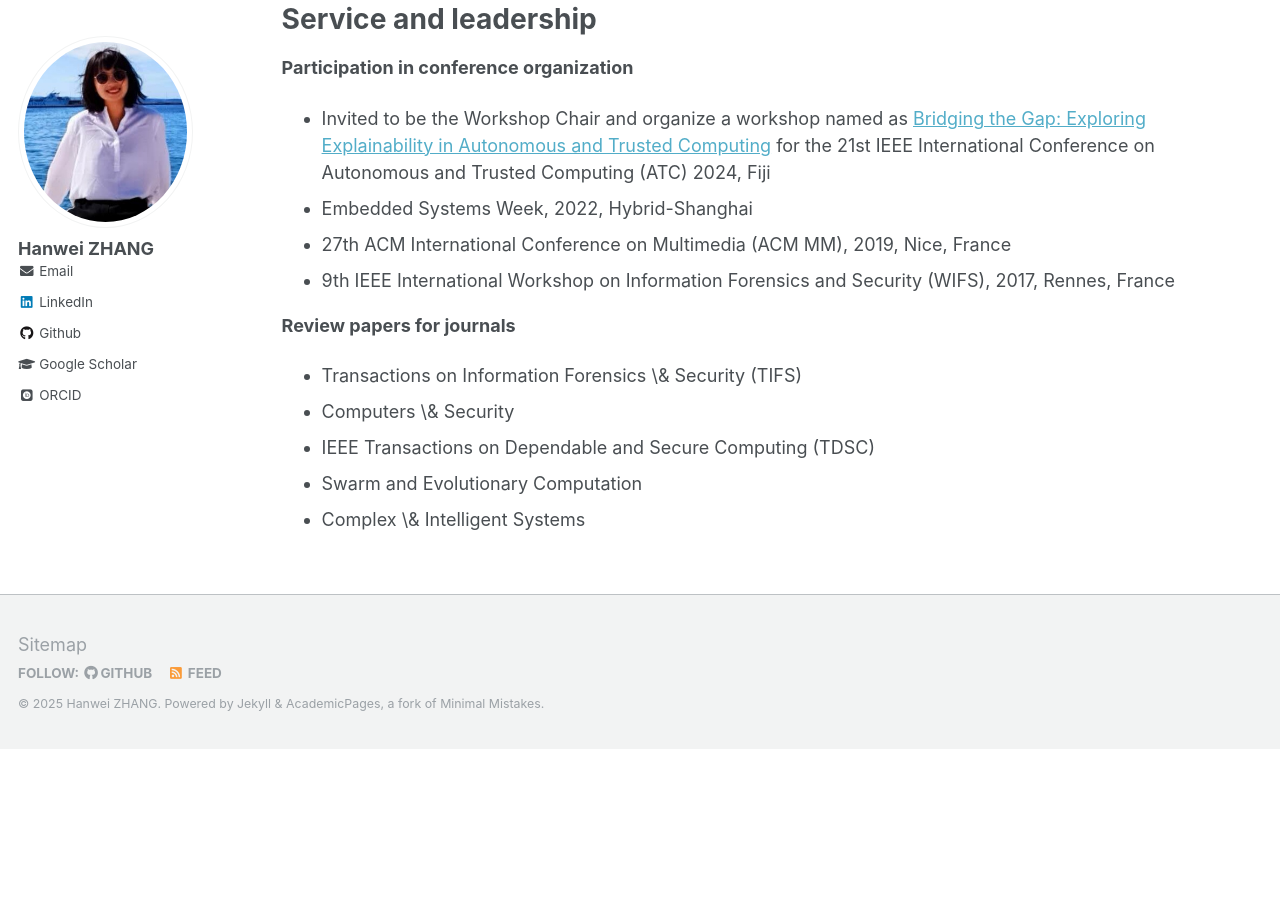
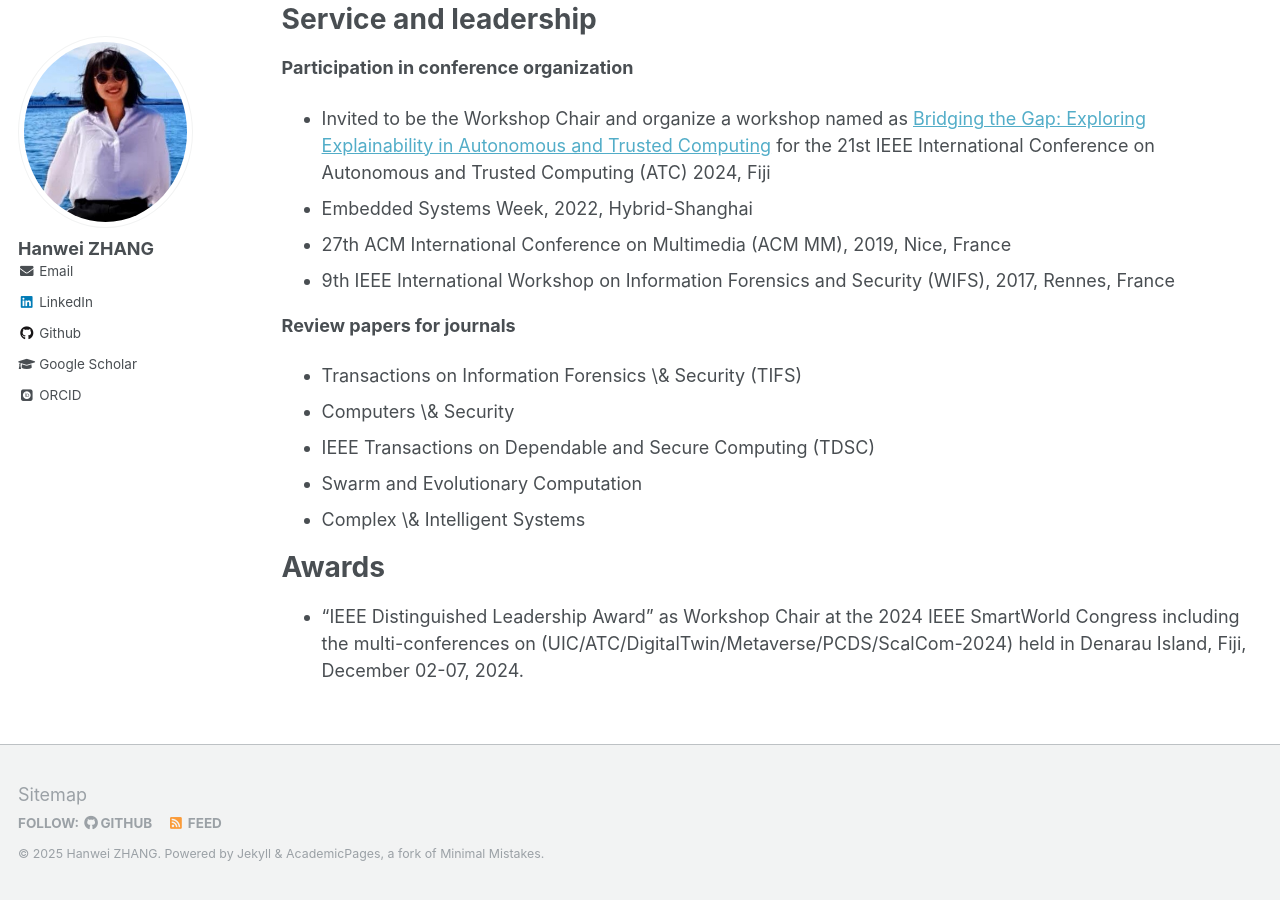
Before and after one commit to hanwei0912/hanwei0912.github.io, a Jekyll site: the page built from _pages/cv.md, in a window 1280 px wide and 900 px high, scrolled down 1949 px. Built offline with Jekyll 4.4.1, drawn with Linux system fonts in a browser that asks for light colours; some web fonts are replaced; before the commit the page ends 2698 px from its top, so only the background shows below that.

Commit message:
Update cv.md

```diff
--- a/_pages/cv.md
+++ b/_pages/cv.md
@@ -61,3 +61,7 @@ Service and leadership
 - IEEE Transactions on Dependable and Secure Computing (TDSC)
 - Swarm and Evolutionary Computation
 - Complex \& Intelligent Systems
+
+Awards
+======
+- “IEEE Distinguished Leadership Award” as Workshop Chair at the 2024 IEEE SmartWorld Congress including the multi-conferences on (UIC/ATC/DigitalTwin/Metaverse/PCDS/ScalCom-2024) held in Denarau Island, Fiji, December 02-07, 2024.
```
